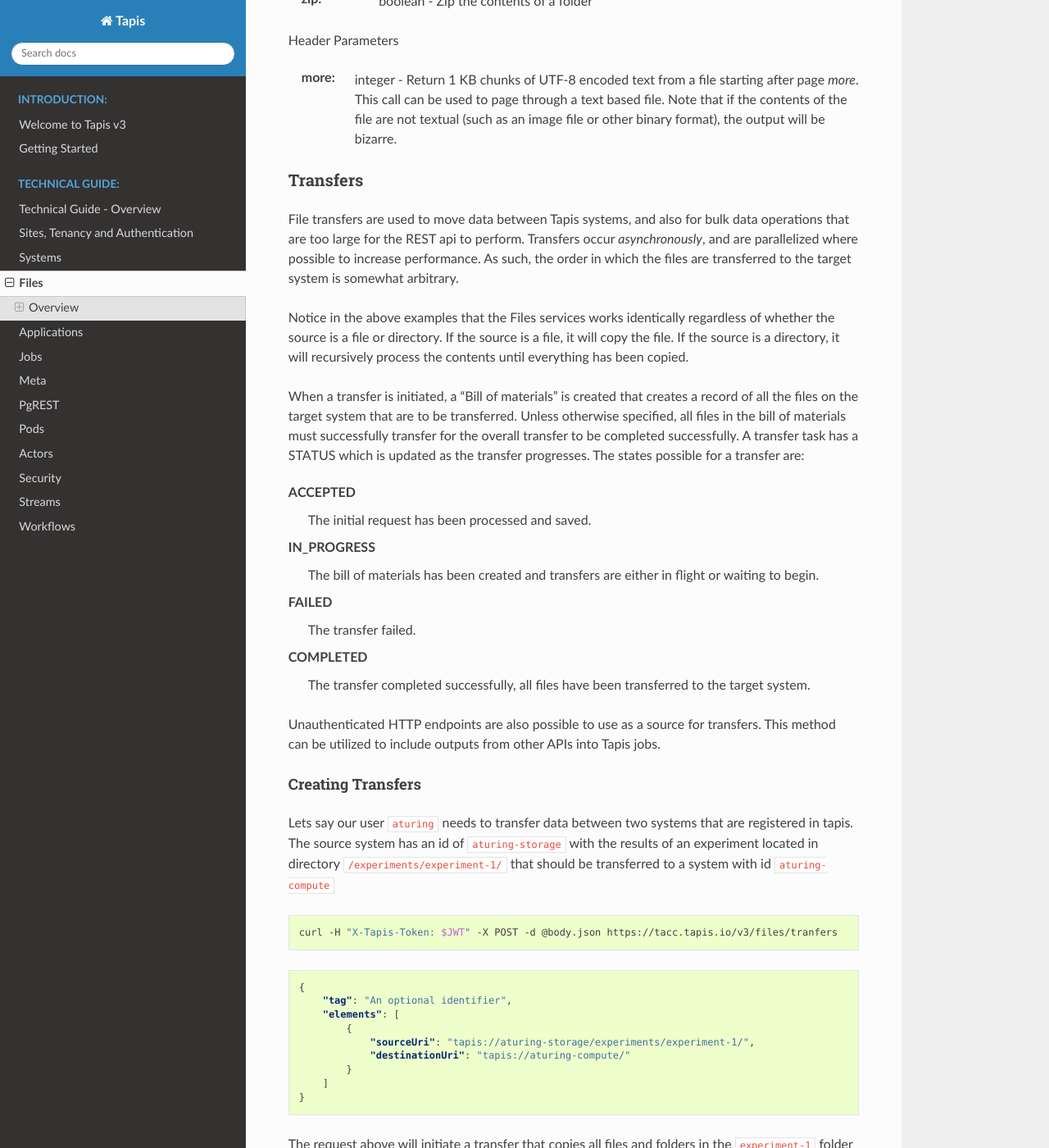
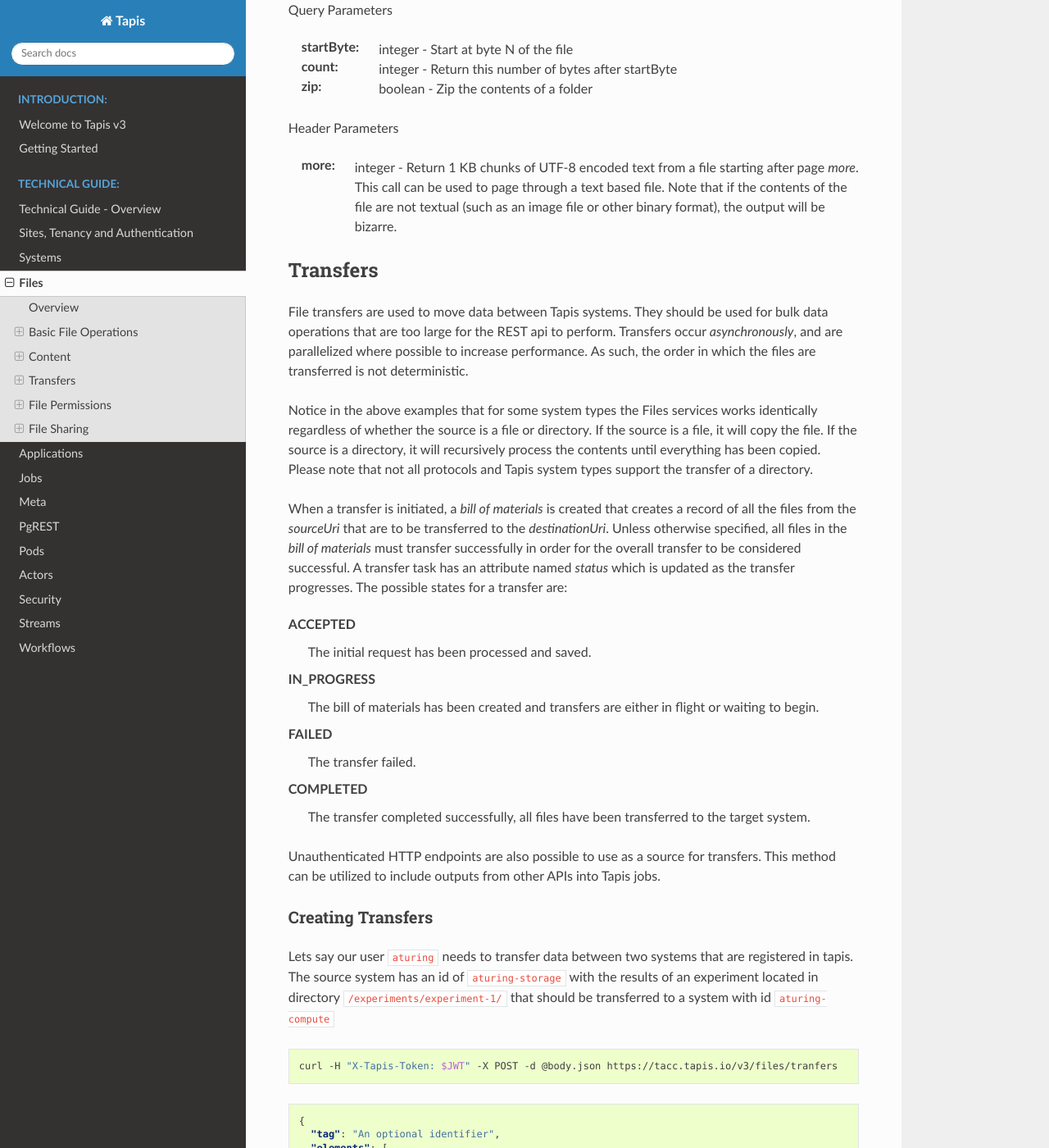
Before and after one commit to tapis-project/documentation, a Sphinx documentation site: the page built from source/technical/files.rst, in a window 1280 px wide and 1400 px high, scrolled down 4971 px. Shown: the whole window at 82% size. Built offline with Sphinx 7.4.7 and the Read the Docs theme 2.0.0, drawn with Linux system fonts in a browser that asks for light colours; some of the changed text lies outside the part shown.

Commit message:
Update Files.

```diff
--- a/source/technical/files.rst
+++ b/source/technical/files.rst
@@ -4,32 +4,34 @@
 Files
 =====
 
-The files service is the central point of interaction for all file operations in the Tapis ecosystem. Users can
-perform file listing, uploading, and various operations such as move, copy, mkdir and delete.
-The service also supports transferring files from one Tapis system to another.
+The files service is the central point of interaction for all file operations in the Tapis ecosystem.
+
+----------
+Overview
+----------
+
+Through the Files service users can perform file listing, uploading, and various operations such as move, copy, mkdir
+and delete. The service also supports transferring files from one Tapis system to another.
 
 Currently the files service includes support for systems of type LINUX, S3 and IRODS. Other system types such as
 GLOBUS will be included in future releases.
 
 Note that supported functionality varies by system type.
 
-----------
-Overview
-----------
 .. _Systems: https://tapis.readthedocs.io/en/latest/technical/systems.html
 
-All file operations act upon Tapis *System* resources. For more information on the Systems service please see Systems_
+All file operations act upon Tapis *System* resources. [#]_
+For more information on the Systems service please see Systems_
 
-^^^^^^^^^^^^^^^^^^^^^^^
+---------------------
 Basic File Operations
-^^^^^^^^^^^^^^^^^^^^^^^
+---------------------
 
-++++++++++++++++++
-File Listings
-++++++++++++++++++
+Listing
+~~~~~~~
 
 Tapis supports listing files or objects on a Tapis system. The type for items listed will depend on system type.
-For example for LINUX they will be posix files and for S3 they will be storage objects. See section below for
+For example for LINUX they will be posix files and for S3 they will be storage objects. See the next section below for
 additional considerations for S3 type systems. For example, for S3 systems the recurse flag is ignored and all objects
 with keys matching the path as a prefix are always included.
 
@@ -69,36 +71,36 @@
     "message": "ok",
     "result": [
         {
-            "mimeType": "text/plain",
-            "type": "file",
-            "owner": "1003",
-            "group": "1003",
-            "nativePermissions": "drwxrwxr-x",
-            "uri": "tapis://dev/aturing-storage/file1.txt",
-            "lastModified": "2021-04-29T16:55:57Z",
-            "name": "file1.txt",
-            "path": "file1.txt",
-            "size": 313
+          "mimeType": "text/plain",
+          "type": "file",
+          "owner": "1003",
+          "group": "1003",
+          "nativePermissions": "drwxrwxr-x",
+          "uri": "tapis://dev/aturing-storage/file1.txt",
+          "lastModified": "2021-04-29T16:55:57Z",
+          "name": "file1.txt",
+          "path": "file1.txt",
+          "size": 313
         },
         {
-            "mimeType": "text/plain",
-            "type": "file",
-            "owner": "1003",
-            "group": "1003",
-            "nativePermissions": "-rw-rw-r--",
-            "uri": "tapis://dev/aturing-storage/file2.txt",
-            "lastModified": "2020-12-17T22:46:29Z",
-            "name": "file2.txt",
-            "path": "file2.txt",
-            "size": 21
+          "mimeType": "text/plain",
+          "type": "file",
+          "owner": "1003",
+          "group": "1003",
+          "nativePermissions": "-rw-rw-r--",
+          "uri": "tapis://dev/aturing-storage/file2.txt",
+          "lastModified": "2020-12-17T22:46:29Z",
+          "name": "file2.txt",
+          "path": "file2.txt",
+          "size": 21
         }
     ],
     "version": "1.1-84a31617",
     "metadata": {}
   }
 
-File Listings and S3 Support
-+++++++++++++++++++++++++++++
+Listings and S3 Support
+^^^^^^^^^^^^^^^^^^^^^^^
 
 File listings on S3 type systems have some special considerations. Objects in an S3 bucket do not have a hierarchical
 structure. There are no directories. Everything is an object associated with a key.
@@ -108,7 +110,7 @@
 
 Another item to note is how posix style paths and S3 keys are related in Tapis. Tapis uses the concept of a posix style
 absolute path where the path always starts with a "/" character. These paths are mapped to S3 keys by removing the
-initial "/" character. Put another way, the final fully resolved key to an object is absolute path with the
+initial "/" character. Put another way, the final fully resolved key to an object is the absolute path with the
 initial "/" stripped off.
 
 Tapis does not support S3 keys beginning with a "/". Such objects may be shown in a listing but it will not be
@@ -119,8 +121,8 @@
 the delete operation to remove objects matching a path.
 
 
-Move or Copy
-++++++++++++++++++
+Move and Copy
+~~~~~~~~~~~~~
 
 To move or copy a file or directory using the files service, make a PUT request using the path to the current location
 of the file or folder.
@@ -135,14 +137,14 @@
 
 .. code-block:: json
 
-    {
-        "operation": "COPY",
-        "newPath": "/subdir/file1.txt"
-    }
+  {
+    "operation": "COPY",
+    "newPath": "/subdir/file1.txt"
+  }
 
 
-File Uploads
-++++++++++++++++++
+Uploading
+~~~~~~~~~
 
 To upload a file use a POST request. The file will be placed at the location specified in the `{path}` parameter
 in the request. Not all system types support this operation.
@@ -161,13 +163,13 @@
 
     curl -H "X-Tapis-Token: $JWT" -X POST -F "file=@someFile.txt" https://tacc.tapis.io/v3/files/ops/my-system/folderA/folderB/folderC/someFile.txt
 
-Any folders that do not exist in the specified path will automatically be created.
+For some system types (such as LINUX) any folders that do not exist in the specified path will automatically be created.
 
 Note that for an S3 system an object will be created with a key of *rootDir*/{path} without a preceding "/" character.
 
 
-Delete
-++++++++++++++++++
+Deleting
+~~~~~~~~
 
 To delete a file or folder, issue a DELETE request for the path to be removed.
 
@@ -185,8 +187,8 @@
 bucket will be removed.
 
 
-Create a directory
-++++++++++++++++++++++++
+Creating a directory
+~~~~~~~~~~~~~~~~~~~~
 
 To create a directory, use POST and provide the path to the new directory in the request body. Not all system types
 support this operation.
@@ -199,13 +201,13 @@
 
 .. code-block:: json
 
-    {
-        "path": "/path/to/new/directory/"
-    }
+  {
+    "path": "/path/to/new/directory/"
+  }
 
 
-Get StatInfo
-++++++++++++++++++
+Getting Linux stat information
+~~~~~~~~~~~~~~~~~~~~~~~~~~~~~~
 
 Get native stat information for a file or directory for a system of type LINUX.
 
@@ -216,8 +218,8 @@
     curl -H "X-Tapis-Token: $JWT" "https://tacc.tapis.io/v3/files/utils/linux/aturing-storage/subdir/file1.txt"
 
 
-Run Linux Native Operation
-++++++++++++++++++++++++++++++
+Running a Linux native operation
+~~~~~~~~~~~~~~~~~~~~~~~~~~~~~~~~
 
 Run a native operation on a path. Operations are *chmod*, *chown* or *chgrp*. For a system of type LINUX.
 
@@ -231,21 +233,20 @@
 
 .. code-block:: json
 
-    {
-        "operation": "CHOWN",
-        "argument": "aeinstein"
-    }
+  {
+    "operation": "CHOWN",
+    "argument": "aeinstein"
+  }
 
 
-^^^^^^^^^^^^^^^^^^^^^^^
+-------------------------
 Content
-^^^^^^^^^^^^^^^^^^^^^^^
+-------------------------
 
 Get file or directory contents as a stream of data. Not supported for all system types.
 
-+++++++++++++++++++++++++++++++
 File Contents - Serving files
-+++++++++++++++++++++++++++++++
+~~~~~~~~~~~~~~~~~~~~~~~~~~~~~
 
 To return the actual contents (raw bytes) of a file:
 
@@ -264,23 +265,24 @@
 :more: integer - Return 1 KB chunks of UTF-8 encoded text from a file starting after page *more*. This call can be used to page through a text based file. Note that if the contents of the file are not textual (such as an image file or other binary format), the output will be bizarre.
 
 
-^^^^^^^^^^^^^^^^^^^^^^^
+--------------------
 Transfers
-^^^^^^^^^^^^^^^^^^^^^^^
+--------------------
 
-File transfers are used to move data between Tapis systems, and also for bulk data operations that are too
+File transfers are used to move data between Tapis systems. They should be used for bulk data operations that are too
 large for the REST api to perform. Transfers occur *asynchronously*, and are parallelized where possible to increase
-performance. As such, the order in which the files are transferred to the target system is somewhat arbitrary.
+performance. As such, the order in which the files are transferred is not deterministic.
 
-Notice in the above examples that the Files services works identically regardless of whether
+Notice in the above examples that for some system types the Files services works identically regardless of whether
 the source is a file or directory. If the source is a file, it will copy the file.
-If the source is a directory, it will recursively process the contents until
-everything has been copied.
+If the source is a directory, it will recursively process the contents until everything has been copied.
+Please note that not all protocols and Tapis system types support the transfer of a directory.
 
-When a transfer is initiated, a "Bill of materials" is created that creates a record of all the files on the target
-system that are to be transferred. Unless otherwise specified, all files in the bill of materials must successfully transfer
-for the overall transfer to be completed successfully. A transfer task has a STATUS which is updated as the transfer
-progresses. The states possible for a transfer are:
+When a transfer is initiated, a *bill of materials* is created that creates a record of all the files from the
+*sourceUri* that are to be transferred to the *destinationUri*. Unless otherwise specified, all files in the
+*bill of materials* must transfer successfully in order for the overall transfer to be considered successful.
+A transfer task has an attribute named *status* which is updated as the transfer progresses.
+The possible states for a transfer are:
 
 ACCEPTED
   The initial request has been processed and saved.
@@ -295,9 +297,8 @@
 This method can be utilized to include outputs from other APIs into Tapis jobs.
 
 
-++++++++++++++++++
 Creating Transfers
-++++++++++++++++++
+~~~~~~~~~~~~~~~~~~
 
 Lets say our user :code:`aturing` needs to transfer data between two systems that are registered in tapis. The source system
 has an id of :code:`aturing-storage` with the results of an experiment located in directory :code:`/experiments/experiment-1/`
@@ -309,24 +310,25 @@
 
 .. code-block:: json
 
-    {
-        "tag": "An optional identifier",
-        "elements": [
-            {
-                "sourceUri": "tapis://aturing-storage/experiments/experiment-1/",
-                "destinationUri": "tapis://aturing-compute/"
-            }
-        ]
-    }
+  {
+    "tag": "An optional identifier",
+    "elements": [
+      {
+        "sourceUri": "tapis://aturing-storage/experiments/experiment-1/",
+        "destinationUri": "tapis://aturing-compute/"
+      }
+    ]
+  }
 
 The request above will initiate a transfer that copies all files and folders in the :code:`experiment-1` folder on the source
 system to the root directory of the destination system :code:`aturing-compute`
 
-HTTP Inputs
-++++++++++++++++++++++++++
+HTTP Source
+^^^^^^^^^^^
 
-Unauthenticated HTTP endpoints can also be used as a source to a file transfer. This can be useful when, for instance, the inputs for
-a job to run are from a separate web service, or perhaps stored in an S3 bucket on AWS.
+Unauthenticated HTTP/S endpoints can also be used as a source for a file transfer request.
+This can be useful, for instance, when the inputs for a job are from a separate web service, or perhaps stored in a
+public S3 bucket. Note that in this case the *sourceUri* does not refer to a Tapis system.
 
 .. code-block:: shell
 
@@ -334,26 +336,25 @@
 
 .. code-block:: json
 
-    {
-        "tag": "An optional identifier",
-        "elements": [
-            {
-                "sourceUri": "https://some-web-application.io/calculations/12345/",
-                "destinationUri": "tapis://aturing-compute/inputs.csv"
-            }
-        ]
-    }
+  {
+    "tag": "An optional identifier",
+    "elements": [
+      {
+        "sourceUri": "https://some-web-application.io/calculations/12345/results.csv",
+        "destinationUri": "tapis://aturing-compute/inputs.csv"
+      }
+    ]
+  }
 
 The request above will place the output of the source URI into a file called  :code:`inputs.csv` in the
 :code:`aturing-compute` system.
 
 
-++++++++++++++++++++++++++
-Get transfer information
-++++++++++++++++++++++++++
+Getting transfer information
+~~~~~~~~~~~~~~~~~~~~~~~~~~~~
 
-To retrieve information about a transfer such as its status, bytes transferred, etc
-just make a GET request to the transfers API with the UUID of the transfer.
+To retrieve information about a transfer including status and bytes transferred, simply make a GET request to the
+transfers API with the UUID of the transfer.
 
 .. code-block:: shell
 
@@ -364,52 +365,51 @@
 
 .. code-block:: json
 
-    {
-        "status": "success",
-        "message": "ok",
-        "result": {
-            "id": 1,
-            "username": "aturing",
-            "tenantId": "tacc",
-            "tag": "some tag",
-            "uuid": "b2dcf71a-bb7b-409a-8c01-1bbs97e749fb",
-            "status": "COMPLETED",
-            "parentTasks": [
-                {
-                    "id": 17,
-                    "tenantId": "tacc",
-                    "username": "aturing",
-                    "sourceURI": "tapis://sourceSystem/file1.txt",
-                    "destinationURI": "tapis://destSystem/folderA/",
-                    "totalBytes": 100000,
-                    "bytesTransferred": 100000,
-                    "taskId": 1,
-                    "children": null,
-                    "errorMessage": null,
-                    "uuid": "8fdccda6-a504-4ddf-9464-7b22sa66bcc4",
-                    "status": "COMPLETED",
-                    "created": "2021-04-22T14:21:58.933851Z",
-                    "startTime": "2021-04-22T14:21:59.862356Z",
-                    "endTime": "2021-04-22T14:22:09.389847Z"
-                }
-            ],
-            "estimatedTotalBytes": 100000,
-            "totalBytesTransferred": 100000,
-            "totalTransfers": 1,
-            "completeTransfers": 1,
-            "errorMessage": null,
-            "created": "2021-04-22T14:21:58.933851Z",
-            "startTime": "2021-04-22T14:21:59.838928Z",
-            "endTime": "2021-04-22T14:22:09.376740Z"
-        },
-        "version": "1.1-094fd38d",
-        "metadata": {}
-    }
+  {
+    "status": "success",
+    "message": "ok",
+    "result": {
+      "id": 1,
+      "username": "aturing",
+      "tenantId": "tacc",
+      "tag": "some tag",
+      "uuid": "b2dcf71a-bb7b-409a-8c01-1bbs97e749fb",
+      "status": "COMPLETED",
+      "parentTasks": [
+        {
+          "id": 17,
+          "tenantId": "tacc",
+          "username": "aturing",
+          "sourceURI": "tapis://sourceSystem/file1.txt",
+          "destinationURI": "tapis://destSystem/folderA/",
+          "totalBytes": 100000,
+          "bytesTransferred": 100000,
+          "taskId": 1,
+          "children": null,
+          "errorMessage": null,
+          "uuid": "8fdccda6-a504-4ddf-9464-7b22sa66bcc4",
+          "status": "COMPLETED",
+          "created": "2021-04-22T14:21:58.933851Z",
+          "startTime": "2021-04-22T14:21:59.862356Z",
+          "endTime": "2021-04-22T14:22:09.389847Z"
+        }
+      ],
+      "estimatedTotalBytes": 100000,
+      "totalBytesTransferred": 100000,
+      "totalTransfers": 1,
+      "completeTransfers": 1,
+      "errorMessage": null,
+      "created": "2021-04-22T14:21:58.933851Z",
+      "startTime": "2021-04-22T14:21:59.838928Z",
+      "endTime": "2021-04-22T14:22:09.376740Z"
+    },
+    "version": "1.1-094fd38d",
+    "metadata": {}
+  }
 
-
-^^^^^^^^^^^^^^^^^^^^^^^
+------------------------------
 File Permissions
-^^^^^^^^^^^^^^^^^^^^^^^
+------------------------------
 
 The permissions model allows for fine grained access control of paths on a Tapis system. The system owner
 may grant READ and MODIFY permission to specific users. MODIFY implies READ.
@@ -417,9 +417,8 @@
 Please note that Tapis permissions are independent of native permissions enforced by the underlying system host.
 
 
-+++++++++++++++++++++
-Retrieve permissions
-+++++++++++++++++++++
+Getting permissions
+~~~~~~~~~~~~~~~~~~~
 
 Get the Tapis permissions for a user for the system and path. If no user specified then permissions are retrieved for
 the user making the request.
@@ -429,9 +428,8 @@
     curl -H "X-Tapis-Token: $JWT" https://tacc.tapis.io/v3/files/perms/aturing-storage/experiment1?username=aeinstein
 
 
-++++++++++++++++++
-Grant permissions
-++++++++++++++++++
+Granting permissions
+~~~~~~~~~~~~~~~~~~~~
 
 Lets say our user :code:`aturing` has a system with ID :code:`aturing-storage`. Alan wishes to allow his collaborator
 :code:`aeinstein` to view the results of an experiment located at :code:`/experiment1`
@@ -445,25 +443,24 @@
 
 .. code-block:: json
 
-    {
-        "username": "aeinstein",
-        "permission": "READ"
-    }
+  {
+    "username": "aeinstein",
+    "permission": "READ"
+  }
 
 Other users can also be granted permission to write to the system by granting the :code:`MODIFY` permission.
 The JSON body would then be:
 
 .. code-block:: json
 
-    {
-        "username": "aeinstein",
-        "permission": "MODIFY"
-    }
+  {
+    "username": "aeinstein",
+    "permission": "MODIFY"
+  }
 
 
-++++++++++++++++++
-Revoke permissions
-++++++++++++++++++
+Revoking permissions
+~~~~~~~~~~~~~~~~~~~~
 
 Our user :code:`aturing` now wishes to revoke his former collaborators access to the folder above. He can
 issue a DELETE request on the path and specify the username in order to revoke access:
@@ -474,9 +471,9 @@
     curl -H "X-Tapis-Token: $JWT" -X DELETE https://tacc.tapis.io/v3/files/perms/aturing-storage/experiment1?username=aeinstein
 
 
-^^^^^^^^^^^^^^^^^^^^^^^
+-----------------------------
 File Sharing
-^^^^^^^^^^^^^^^^^^^^^^^
+-----------------------------
 
 In addition to fine grained permissions support, Tapis also supports a higher level approach to granting access.
 This approach is known simply as *sharing*. The sharing API allows you to share a path with a set of users
@@ -484,9 +481,8 @@
 
 Please note that the underlying host associated with a system typically also has it's own access controls.
 
-++++++++++++++++++++++++++++
-Retrieve share information
-++++++++++++++++++++++++++++
+Getting share information
+~~~~~~~~~~~~~~~~~~~~~~~~~
 
 Retrieve all sharing information for a path on a system. This includes all users with whom the path has been shared and
 whether or not the path has been made publicly available.
@@ -495,9 +491,8 @@
 
     curl -H "X-Tapis-Token: $JWT" https://tacc.tapis.io/v3/files/share/aturing-storage/experiment1
 
-++++++++++++++++++
-Share with users
-++++++++++++++++++
+Sharing a path with users
+~~~~~~~~~~~~~~~~~~~~~~~~~
 
 Create or update sharing information for a path on a system. The path will be shared with the list of users provided in
 the request body. Requester must be owner of the system. For LINUX systems path sharing is hierarchical.
@@ -510,13 +505,12 @@
 
 .. code-block:: json
 
-    {
-        "users": [ "aeinstein", "rfeynman" ]
-    }
+  {
+    "users": [ "aeinstein", "rfeynman" ]
+  }
 
-++++++++++++++++++
-Share publicly
-++++++++++++++++++
+Sharing a path publicly
+~~~~~~~~~~~~~~~~~~~~~~~
 
 Share a path on a system with all users in the tenant. Requester must be owner of the system.
 
@@ -525,9 +519,8 @@
     curl -H "X-Tapis-Token: $JWT" -X POST https://tacc.tapis.io/v3/files/share_public/aturing-storage/experiment1/
 
 
-++++++++++++++++++++
-Unshare with users
-++++++++++++++++++++
+Unsharing a path with users
+~~~~~~~~~~~~~~~~~~~~~~~~~~~
 
 Update sharing information for a path on a system. The path will be unshared with the list of users provided in the
 request body. Requester must be owner of the system.
@@ -540,13 +533,12 @@
 
 .. code-block:: json
 
-    {
-        "users": [ "rfeynman" ]
-    }
+  {
+    "users": [ "rfeynman" ]
+  }
 
-++++++++++++++++++++
-Remove public access
-++++++++++++++++++++
+Unsharing a path publicly
+~~~~~~~~~~~~~~~~~~~~~~~~~
 
 Remove public sharing for a path on a system. Requester must be owner of the system.
 
@@ -554,12 +546,16 @@
 
     curl -H "X-Tapis-Token: $JWT" -X POST https://tacc.tapis.io/v3/files/unshare_public/aturing-storage/experiment1/
 
-++++++++++++++++++++
-Remove all shares
-++++++++++++++++++++
+Removing all shares for a path
+~~~~~~~~~~~~~~~~~~~~~~~~~~~~~~
 
-Remove all shares for a path on a system including public access. This will also be done for all sub-paths.
+Remove all shares for a path on a system including public access.
+If the path is a directory this will also be done for all sub-paths.
 
 .. code-block:: shell
 
     curl -H "X-Tapis-Token: $JWT" -X POST https://tacc.tapis.io/v3/files/unshare_all/aturing-storage/experiment1/
+
+.. rubric:: Footnotes
+
+.. [#] With the exception of the *sourceUri* in a transfer request when the protocol is *http* or *https*.
```
